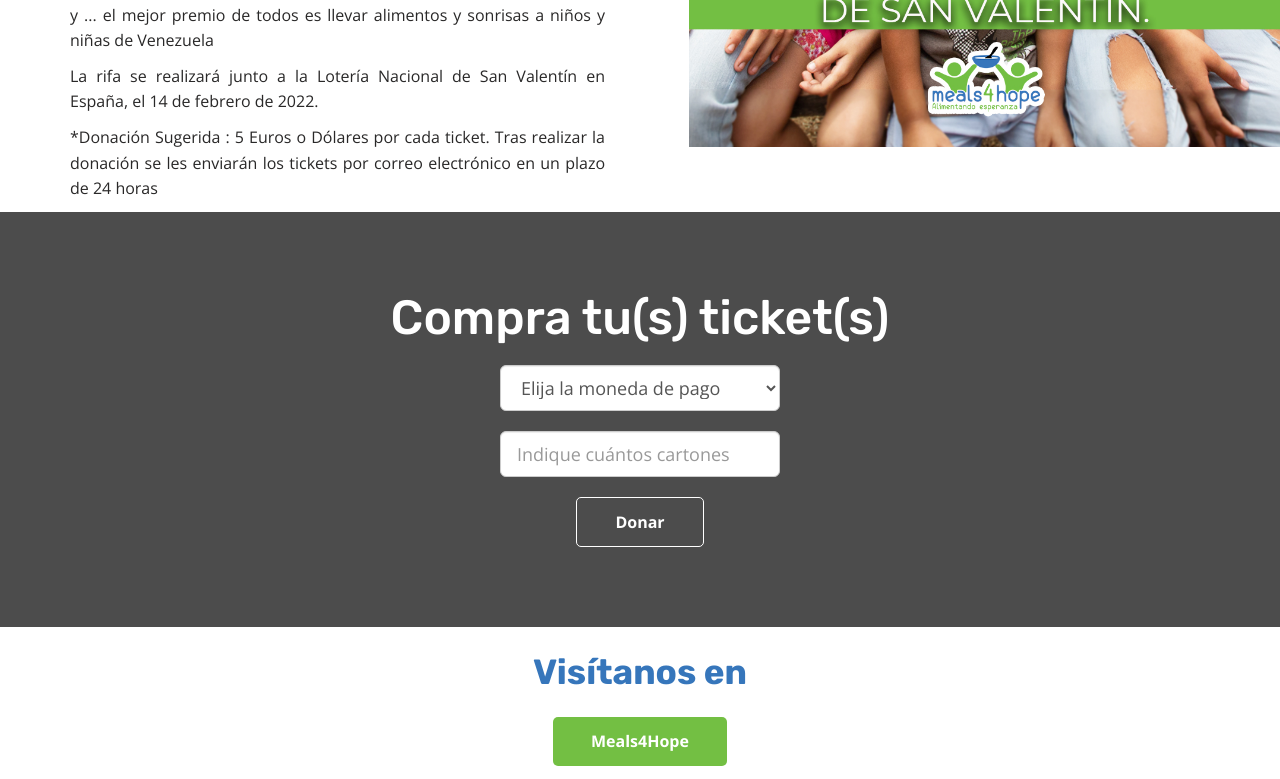
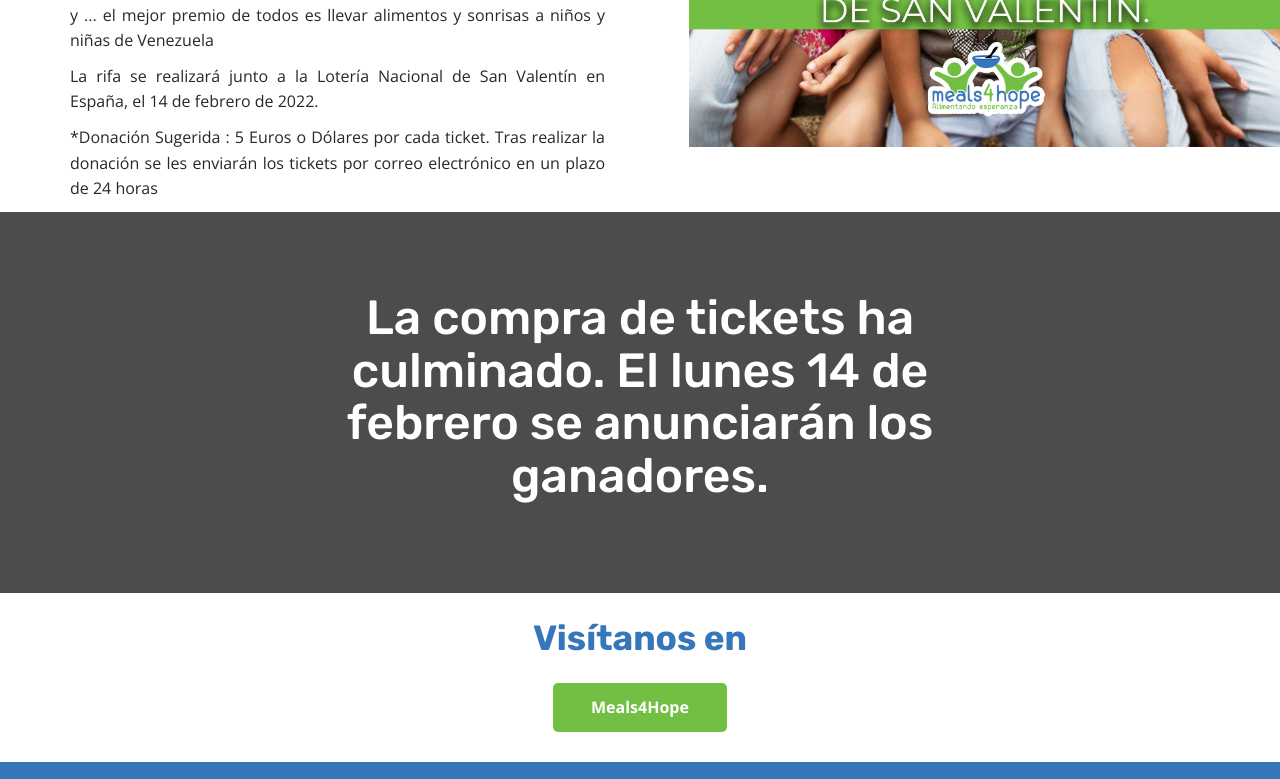
Before and after one commit to decktra/maraton_m4h, a plain HTML site: page index.html in a window 1280 px wide. Shown: the part 522-1301 px from the top of the page. Drawn offline with nearby package versions, Linux system fonts and the light colour scheme.

Commit message:
rifa ended

```diff
--- a/index.html
+++ b/index.html
@@ -96,8 +96,8 @@
                 <div class="row">
                     <div class="col-lg-12">
                         <div class="wpo-cta-text">
-                            <h2>Compra tu(s) ticket(s)</h2>
-                            <form onsubmit="window.location = 'https://donations.meals4hope.org/donations/details?locale=es&currency='  + currency.value + '&frecuency=single&bingo=true&amount=' + amount.value*5; return false;">
+                            <h2>La compra de tickets ha culminado. El lunes 14 de febrero se anunciarán los ganadores.</h2>
+                            <!-- <form onsubmit="window.location = 'https://donations.meals4hope.org/donations/details?locale=es&currency='  + currency.value + '&frecuency=single&bingo=true&amount=' + amount.value*5; return false;">
                                 <select id="currency" name="currency" class="form-control input-lg center-block" style="margin-bottom:20px;margin-top:20px;width:280px" required>
                                     <option value="EUR">Elija la moneda de pago</option>
                                     <option value="EUR">Euros</option>
@@ -105,7 +105,7 @@
                                 </select>
                                 <input id="amount" placeholder="Indique cuántos cartones" type="number" name="amount" type="number" min="0" class="form-control input-lg center-block" style="margin-bottom:20px;margin-top:20px;width:280px" required></input>
                                 <input class="theme-btn-s2" type="submit" value="Donar">
-                            </form>
+                            </form> -->
                         </div>
                     </div>
                 </div>
```
